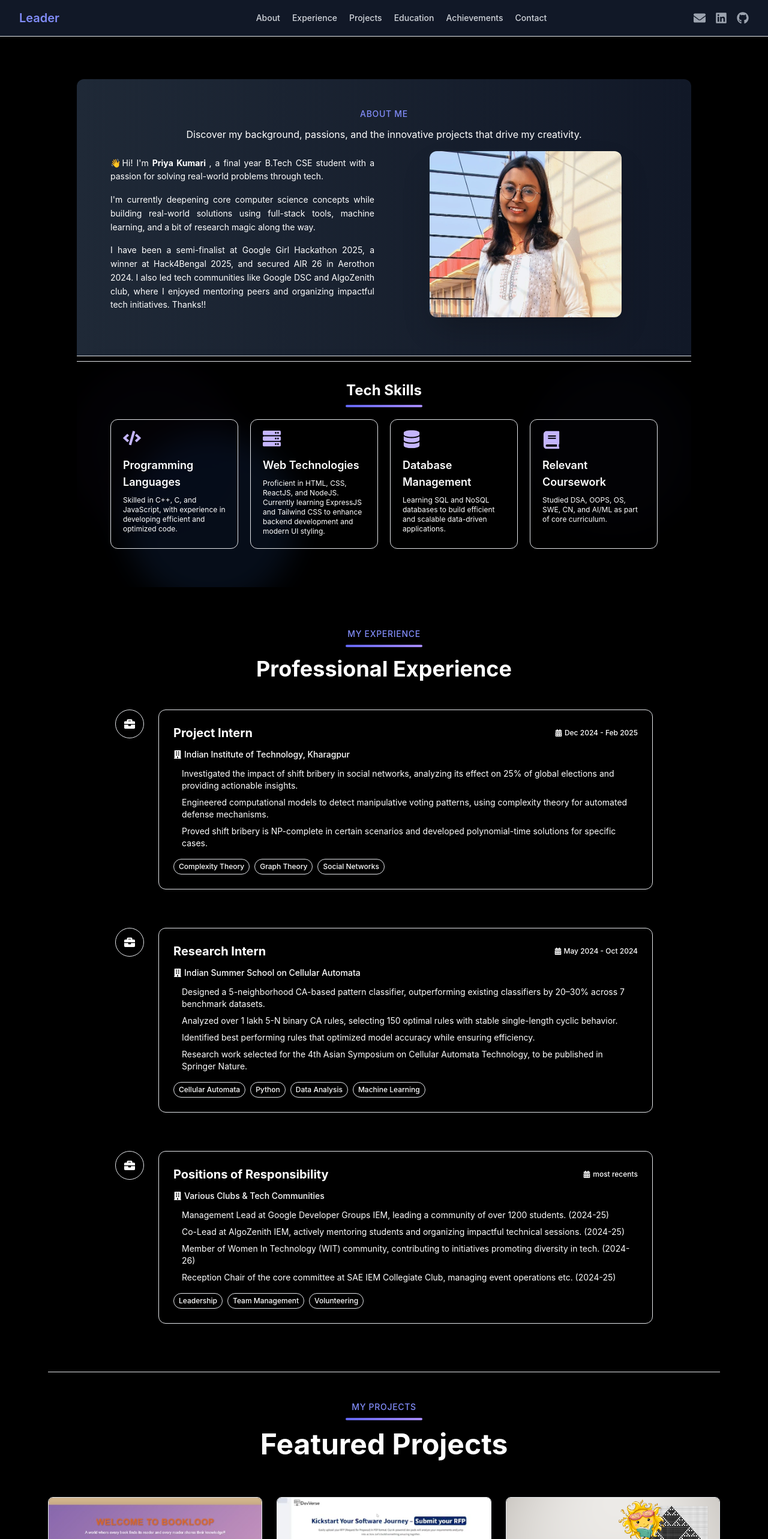
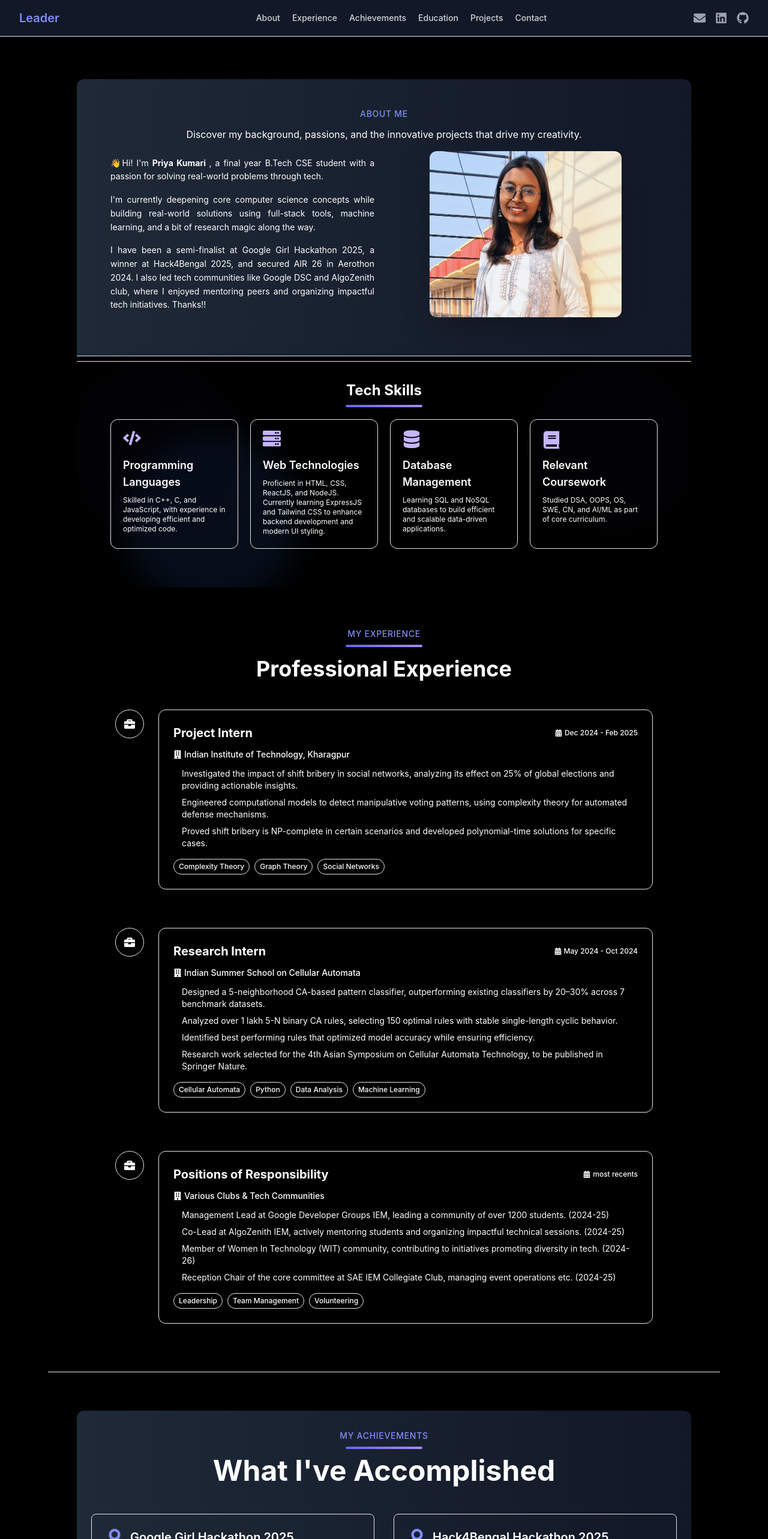
Before and after one commit to pri998/My-Portfolio, a React (Vite) app: page / in a window 1280 px wide. Shown: the top 2566 px of the page at 60% size. Built offline with nearby package versions, Linux system fonts and the light colour scheme.

Commit message:
updated layout

```diff
--- a/src/App.jsx
+++ b/src/App.jsx
@@ -37,16 +37,16 @@ const App = () => {
             <Experience />
           </div>
 
-          <div id="projects">
-            <Projects />
+          <div id="achievements">
+            <Achievements />
           </div>
 
           <div id="education">
             <Education />
           </div>
 
-          <div id="achievements">
-            <Achievements />
+          <div id="projects">
+            <Projects />
           </div>
 
           <div id="contact">
--- a/src/components/Nav.jsx
+++ b/src/components/Nav.jsx
@@ -32,9 +32,9 @@ export default function Nav() {
   const navLinks = [
     { name: "About", to: "about" },
     { name: "Experience", to: "experience" },
+    { name: "Achievements", to: "achievements" },
+    { name: "Education", to: "education" },
     { name: "Projects", to: "projects" },
-    { name: "Education", to: "education" },
-    { name: "Achievements", to: "achievements" },
     { name: "Contact", to: "contact" },
   ];
 
```
Also changed, not shown: src/components/Experience.jsx (line endings or trailing spaces).
